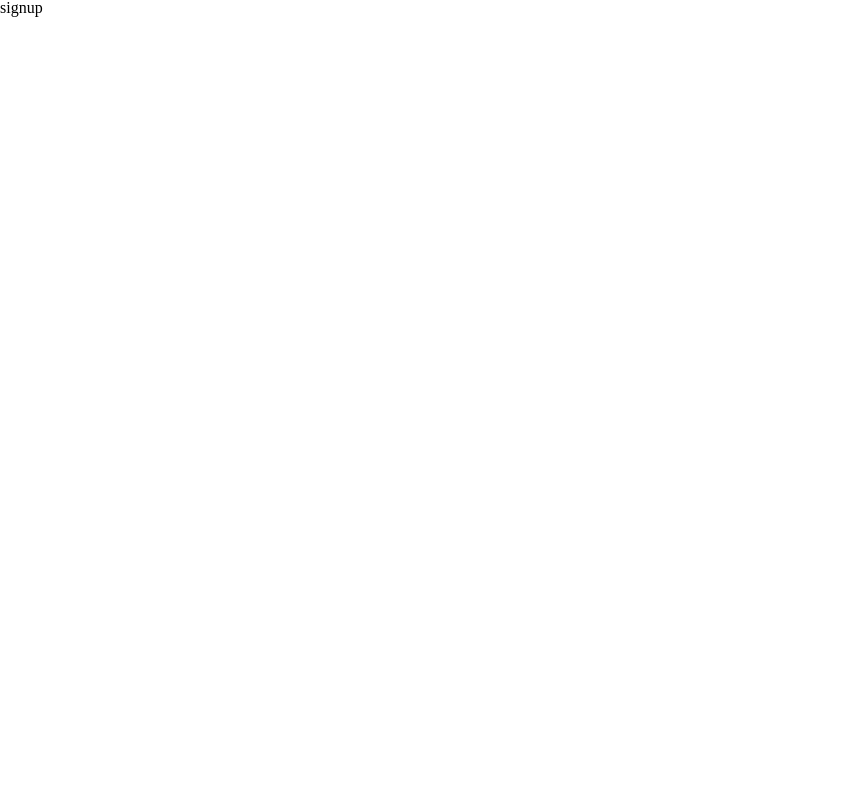
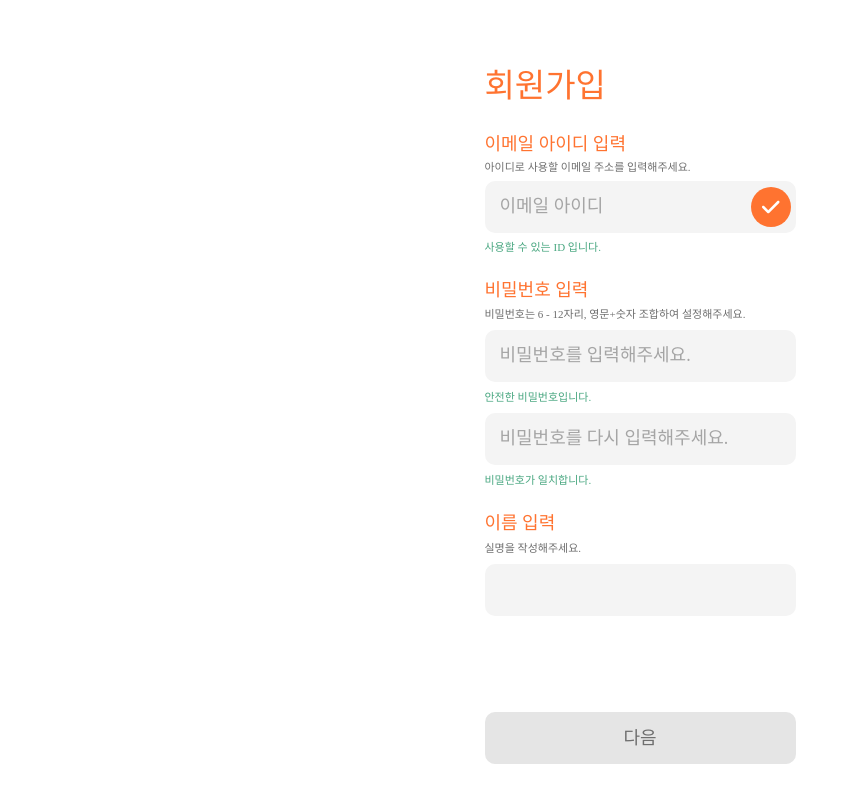
Before and after one commit to kordobby/cyworld, a React (Create React App) app: page /signup in a window 1280 px wide. Shown: the top 802 px of the page, without its empty margins (0-859 px from the left). Built offline with nearby package versions, Linux system fonts and the light colour scheme; a web font is replaced by a local one.

Commit message:
로그인, 회원가입 기능 작업중

```diff
--- a/src/Pages/Join.jsx
+++ b/src/Pages/Join.jsx
@@ -1,13 +1,188 @@
-// 회원가입 페이지
+import React, { useEffect, useState } from "react";
+
+/* import Styles */
+import { BodyBox, LoginWrap, InputStyle, UserButton } from "./Login";
+import styled from "styled-components";
+import { FontAwesomeIcon } from "@fortawesome/react-fontawesome";
+import { faCheck } from "@fortawesome/free-solid-svg-icons";
+
+/* Redux-settings */
+import { useDispatch, useSelector } from "react-redux";
+import { signUpDB, checkIdDB } from '../redux/modules/userReducer';
+import { useNavigate } from "react-router-dom";
 
 const Join = () => {
 
+  const [ id, setId ] = useState('');
+  const [ pw, setPw ] = useState('');
+  const [ pw2, setPw2 ] = useState('');
+  const [ userName, setUserName ] = useState('');
+  const [ checkPw, setCheckPw ] = useState('');
+
+  const navigate = useNavigate();
+  const dispatch = useDispatch();
+  const signUpReq = useSelector((state) => state.userReducer);
+  console.log(signUpReq.error);
+
+  const num = pw.search(/[0-9]/g);
+  const eng = pw.search(/[a-z]/ig);
+  const spe = pw.search(/[`~!@@#$%^&*|₩₩₩'₩";:₩/?]/gi);
+
+  useEffect(() => {
+    if ( pw.length < 8 || pw.length > 12) {
+      setCheckPw(false);
+    } else if ( pw.search(/\s/) != -1 ) {
+      setCheckPw(false);
+    } else if ( num < 0 || eng < 0 || spe < 0 ) {
+      setCheckPw(false);
+    } else if ( pw === null ) {
+      setCheckPw(false)
+    }else {
+      setCheckPw(true);
+    }
+  }, [pw])
+
+  /* SignUp Function */
+  const signUpHandler = () => {
+    /* 훅으로 돌릴 수 있을까? */
+    // if ( !signUpReq.idCheck) {
+    //   alert ('아이디 중복검사를 해주세요!');
+    //   return ;
+    // } else if ( pw !== pw2 ){
+    //   alert('패스워드가 일치하지 않습니다!');
+    //   return ;
+    // } else if ( id === "" || pw === "" || pw2 === "" || userName === "" ) {
+    //   alert ('회원가입 양식은 빈칸없이 작성해주세요!')
+    // } else {
+    //   dispatch(signUpDB({
+    //     email : id,
+    //     password : pw,
+    //     confirmPassword : pw2,
+    //     userName : userName
+    //   }));
+    //   ( signUpReq.error === null ) ? navigate('/login') : navigate('/signup');
+    // }
+    dispatch(signUpDB({
+      email : id,
+      password : pw,
+      confirmPassword : pw2,
+      userName
+    }))
+  }
+
+  const checkIdHandler = () => {
+    dispatch(checkIdDB({
+      email : id
+    }))
+  }
 
   return (
-    <>
-            <p>signup</p>
-    </>
+    <BodyBox>
+      <LoginWrap>
+        <JoinWrap>
+          <JoinTitle>
+            <span>회원가입</span>
+          </JoinTitle>
+          <IdBox>
+            <SignUpTitles>이메일 아이디 입력</SignUpTitles>
+            <SignUpNotice>아이디로 사용할 이메일 주소를 입력해주세요.</SignUpNotice>
+            <InputStyle
+              placeholder="이메일 아이디"
+              type = "email"
+              onChange = {(event) => { setId(event.target.value); }}
+              />
+            <CheckNotice>사용할 수 있는 ID 입니다.</CheckNotice>
+            <IdCheckBtn><FontAwesomeIcon icon = {faCheck}/></IdCheckBtn>
+          </IdBox>
+          <IdBox style = {{height : '205px'}}>
+            <SignUpTitles>비밀번호 입력</SignUpTitles>
+            <SignUpNotice>비밀번호는 6 - 12자리, 영문+숫자 조합하여 설정해주세요.</SignUpNotice>
+            <InputStyle
+              placeholder="비밀번호를 입력해주세요."
+              type = "password"
+              onChange = {(event) => {setPw(event.target.value); }}
+              />
+            <CheckNotice>안전한 비밀번호입니다.</CheckNotice>
+            <InputStyle
+              placeholder="비밀번호를 다시 입력해주세요."
+              type = "password"
+              onChange = {(event) => {setPw2(event.target.value); }}/>
+            <CheckNotice>비밀번호가 일치합니다.</CheckNotice>
+          </IdBox>
+          <IdBox style = {{height : '102px', marginBottom : '96px'}}>
+            <SignUpTitles>이름 입력</SignUpTitles>
+            <SignUpNotice>실명을 작성해주세요.</SignUpNotice>
+            <InputStyle
+              type = "text"
+              onChange={(event) => {setUserName(event.target.value); }}/>
+          </IdBox>
+          <div>
+             <UserButton>다음</UserButton>
+          </div>
+        </JoinWrap>
+      </LoginWrap>
+    </BodyBox>
   );
 }
 
+const JoinWrap = styled.div`
+  width : 311px;
+  height : 100%;
+  flex-direction: column;
+  justify-content: flex-start;
+`;
+
+const JoinTitle = styled.div`
+  color : var(--orange);
+  height : 103px;
+  display : flex;
+  align-items: flex-end;
+  font-size : 33px;
+  margin-bottom: 32px;
+`
+const SignUpTitles = styled.span`
+  color : var(--orange);
+  font-size: 18px;
+`
+
+const CheckNotice = styled.span`
+  color : var(--notice-green);
+  font-size: 11px;
+`
+
+const SignUpNotice = styled.span`
+  color : var(--black);
+  font-size: 11px;
+`
+
+const IdBox = styled.div`
+  height : 118px;  // 146
+  display : flex;
+  justify-content: space-between;
+  align-items: flex-start;
+  flex-direction: column;
+  width : 100%;
+  margin-bottom: 28px;
+  position: relative;
+`
+
+const IdCheckBtn = styled.button`
+  width : 40px;
+  height: 40px;
+  border-radius: 24px;
+  background-color: var(--orange);
+  border : none;
+  position: absolute;
+  right : 5px;
+  bottom : 26px;
+  color : white;
+  font-size: 20px;
+  display : flex;
+  justify-content: center;
+  align-items: center;
+
+  &:hover {
+    background-color: var(--notice-green);
+  }
+`
 export default Join;
--- a/src/Pages/Login.jsx
+++ b/src/Pages/Login.jsx
@@ -1,7 +1,14 @@
+import React, { useEffect, useState } from "react";
+
 // 로그인 페이지
 import styled from "styled-components";
 import CyLogo from '../Public/Images/CyLogo.png';
+import Ad from '../Public/Images/ad.png';
+
+/* Router setup */
 import { useNavigate } from "react-router-dom";
+
+
 const Login = () => {
 
   const navigate = useNavigate();
@@ -24,25 +31,39 @@ const Login = () => {
           <span>비밀번호 재설정</span>
           <span onClick = {()=> navigate('/signup')} style = {{cursor : 'pointer'}}>회원가입</span>
         </LoginOptions>
+        <Advertisement>
+        <img src = {Ad} style = {{ width : '311px', marginRight : '3px'}} alt = ""/>
+        </Advertisement>
+        <LoginFooter>
+          <div style = {{ width : '100%', display : 'flex', justifyContent : 'space-between'}}>
+            <span>이용약관</span>
+            <span>개인정보처리방침</span>
+            <span>고객센터</span>
+          </div>
+          <div style = {{ marginTop : '5px', width : '100%', display : 'flex', justifyContent : 'center', fontSize : '10px'}}>
+            <span>Copyright Cyworld Z Corp. All rights reserved</span>
+          </div>
+        </LoginFooter>
       </LoginWrap>
     </BodyBox>
   );
 }
 
+/* 전역 Main-body */
 export const BodyBox = styled.div`
   width : 100%;
   height : 100%;
-
   display : flex;
   justify-content: center;
 `;
-const LoginWrap = styled.div`
+
+export const LoginWrap = styled.div`
   width : 360px;
   height : 844px;
-  background-color : black;
   display : flex;
   flex-direction: column;
   align-items: center;
+  /* background-color: #e9e9e9; */
 `
 const LoginLogo = styled.div`
   width : 100%;
@@ -59,11 +80,10 @@ const UserInputBox = styled.div`
   justify-content: space-between;
   align-items: center;
   flex-direction: column;
-  background-color: yellow;
   margin-bottom: 25px;
 `
 
-const InputStyle = styled.input`
+export const InputStyle = styled.input`
   background-color: var(--input-grey);
   border : none;
   height : 52px;
@@ -83,16 +103,15 @@ width : 390px;
 height : 70px;
 `
 
-const ButtonBox = styled.div`
+export const ButtonBox = styled.div`
   width : 100%;
   display: flex;
   justify-content: space-between;
   align-items: center;
   flex-direction: column;
-  background-color: yellow;
 `
 
-const UserButton = styled.button`
+export const UserButton = styled.button`
   background-color: #E5E5E5;
   border : none;
   height : 52px;
@@ -114,4 +133,16 @@ const LoginOptions = styled.div`
   font-size: 15px;
   box-sizing: border-box;
 `
+
+const Advertisement = styled.div`
+  height : 225px;
+  background-color: white;
+`
+
+const LoginFooter = styled.div`
+  width : 311px;
+  display : flex;
+  flex-direction: column;
+  font-size : 14px;
+`
 export default Login;
```
Also changed, not shown: src/Public/Images/ad.png (added).
